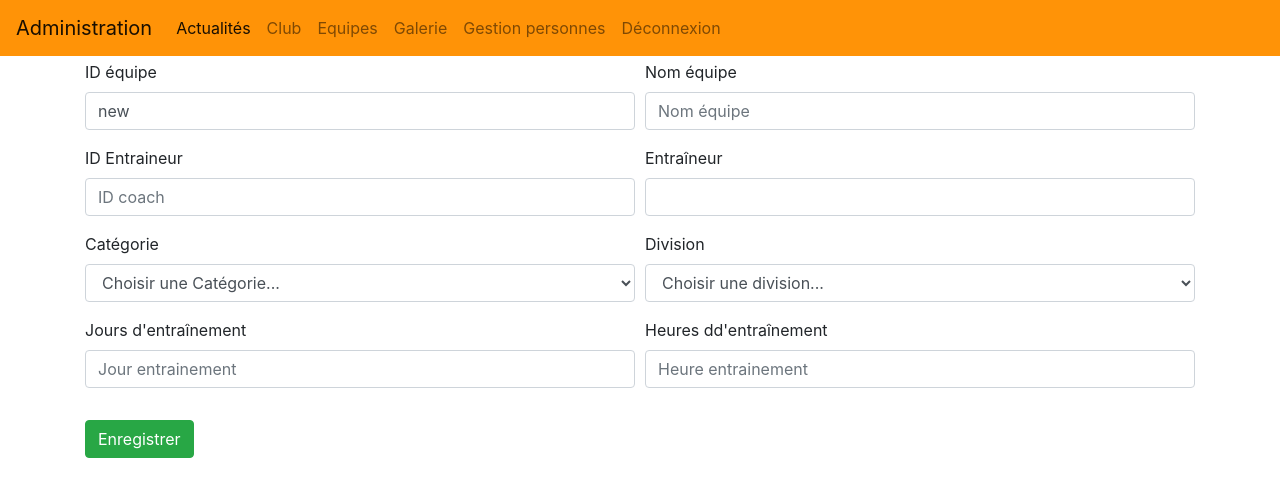
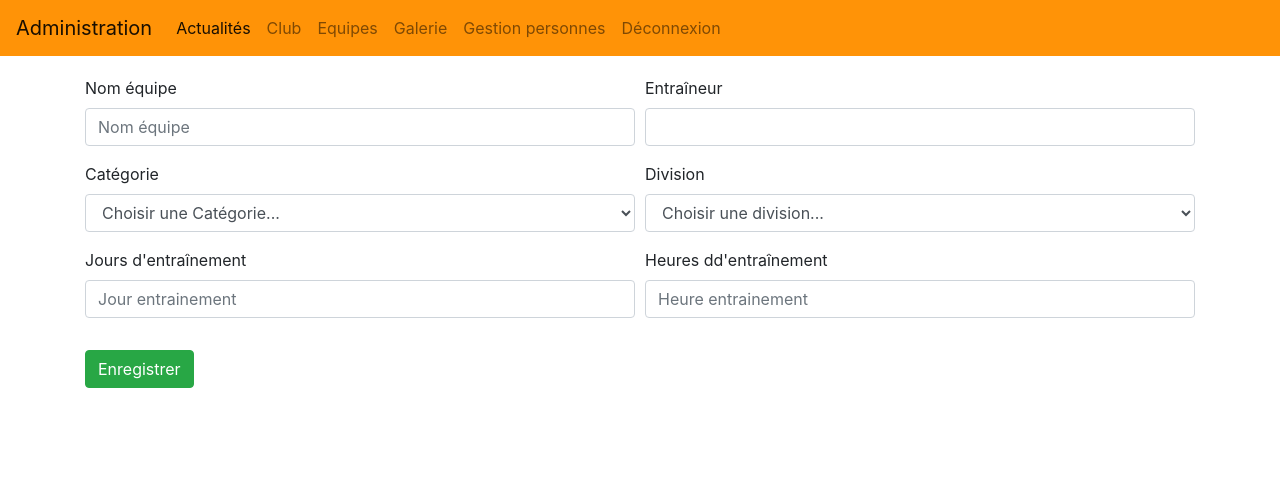
Before and after one commit to emmanuelNono/SiteWeb_Handball, a PHP site: page /src/body/equipe_add_up.php?action=insert&idequ=new in a window 1280 px wide. Shown: the part 90-587 px from the top of the page. Run offline with PHP 8.4, Linux system fonts and the light colour scheme.

Commit message:
Affichage et modification d'une équipe.

```diff
--- a/src/body/equipe_add_up.php
+++ b/src/body/equipe_add_up.php
@@ -81,20 +81,19 @@ if (isset($_POST['validation']) && $_POST['formequid'] == 'new' && $_GET['action
             <form class="col-ms-2 col-md-6 col-lg-12" action="" method="POST">
                 <div class="form-row">
                     <div class="form-group col-md-6">
-                        <label for="formelabquid">ID &eacute;quipe</label>
-                        <input type="text" class="form-control" id="formequid" value="<?php echo $_GET["idequ"] ?>"
+                        <input type="hidden" class="form-control" id="formequid" value="<?php echo $_GET["idequ"] ?>"
                             name="formequid" placeholder="ID équipe" required />
+                    </div>
+                    <div class="form-group col-md-6">
+                        <input type="hidden" class="form-control" id="formperid" value="<?php echo $per_id ?>"
+                            name="formperid" placeholder="ID coach" required />
                     </div>
                     <div class="form-group col-md-6">
                         <label for="formequlib">Nom &eacute;quipe</label>
                         <input type="text" class="form-control" id="formequlib" value="<?php echo $equ_libelle ?>"
                             name="formequlib" placeholder="Nom équipe" required />
                     </div>
-                    <div class="form-group col-md-6">
-                        <label for="formlabperid">ID Entraineur</label>
-                        <input type="text" class="form-control" id="formperid" value="<?php echo $per_id ?>"
-                            name="formperid" placeholder="ID coach" required />
-                    </div>
+
                     <div class="form-group col-md-6">
                         <label for="formlabpernom">Entra&icirc;neur</label>
                         <input type="text" class="form-control" id="formpernomprenom"
```
